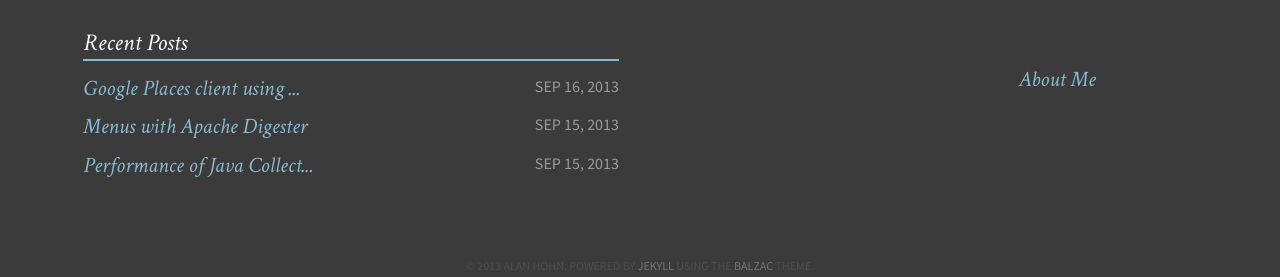
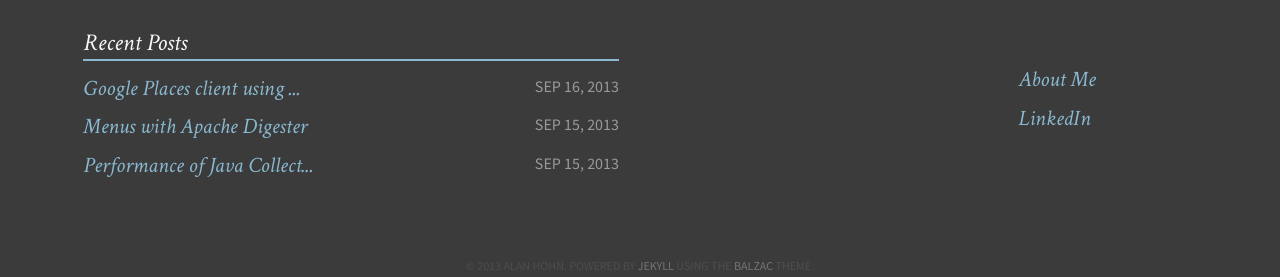
Before and after one commit to AlanHohn/alanhohn.github.io, a Jekyll site: the page built from index.md, in a window 1280 px wide. Shown: the part 1020-1297 px from the top of the page. Built offline with Jekyll 4.4.1, drawn with Linux system fonts in a browser that asks for light colours.

Commit message:
fix footer

```diff
--- a/_includes/footer.html
+++ b/_includes/footer.html
@@ -13,7 +13,8 @@
 
       <div class="social">
         <ul>
-            <li><a id="linkedin" href="http://www.linkedin.com/{{ site.owner.linkedin }}"><span class="foot-link">About Me</span></a></li>
+            <li><a id="about" href="{{ site.url }}/about"><span class="foot-link">About Me</span></a></li>
+            <li><a id="linkedin" href="http://www.linkedin.com/{{ site.owner.linkedin }}"><span class="foot-link">LinkedIn</span></a></li>
 
             {% if site.owner.twitter %}
             <li><a id="twit" href="http://twitter.com/{{ site.owner.twitter }}" target="_blank"><span class="foot-link">@{{ site.owner.twitter }}</span></a></li>
```
